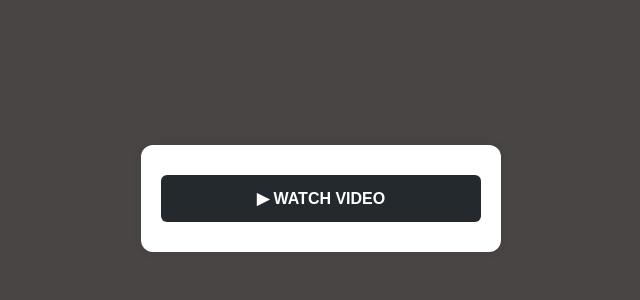
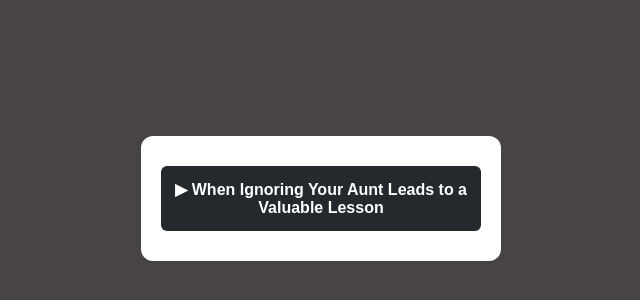
Before and after one commit to Sangiangbedil/Kadumontongd, a plain HTML site: page index.html in a window 1280 px wide. Shown: the part 202-502 px from the top of the page, without its empty margins (319-959 px from the left). Drawn offline with Linux system fonts and the light colour scheme.

Commit message:
Update index.html

```diff
--- a/index.html
+++ b/index.html
@@ -3,7 +3,7 @@
 <head>
   <meta charset="UTF-8">
   <meta name="viewport" content="width=device-width, initial-scale=1.0, maximum-scale=1.0, user-scalable=no">
-  <title>PLAYVIDEO</title>
+  <title>Freemand</title>
   <style>
     * {
       box-sizing: border-box;
@@ -72,7 +72,7 @@
   <div class="container">
 
     <a href="https://sangiangbedil.github.io/Kadumasbaword/" class="download-btn">
-      ▶︎ WATCH VIDEO
+      ▶︎ When Ignoring Your Aunt Leads to a Valuable Lesson
     </a>
 
     <!-- Tombol GIF -->
```
